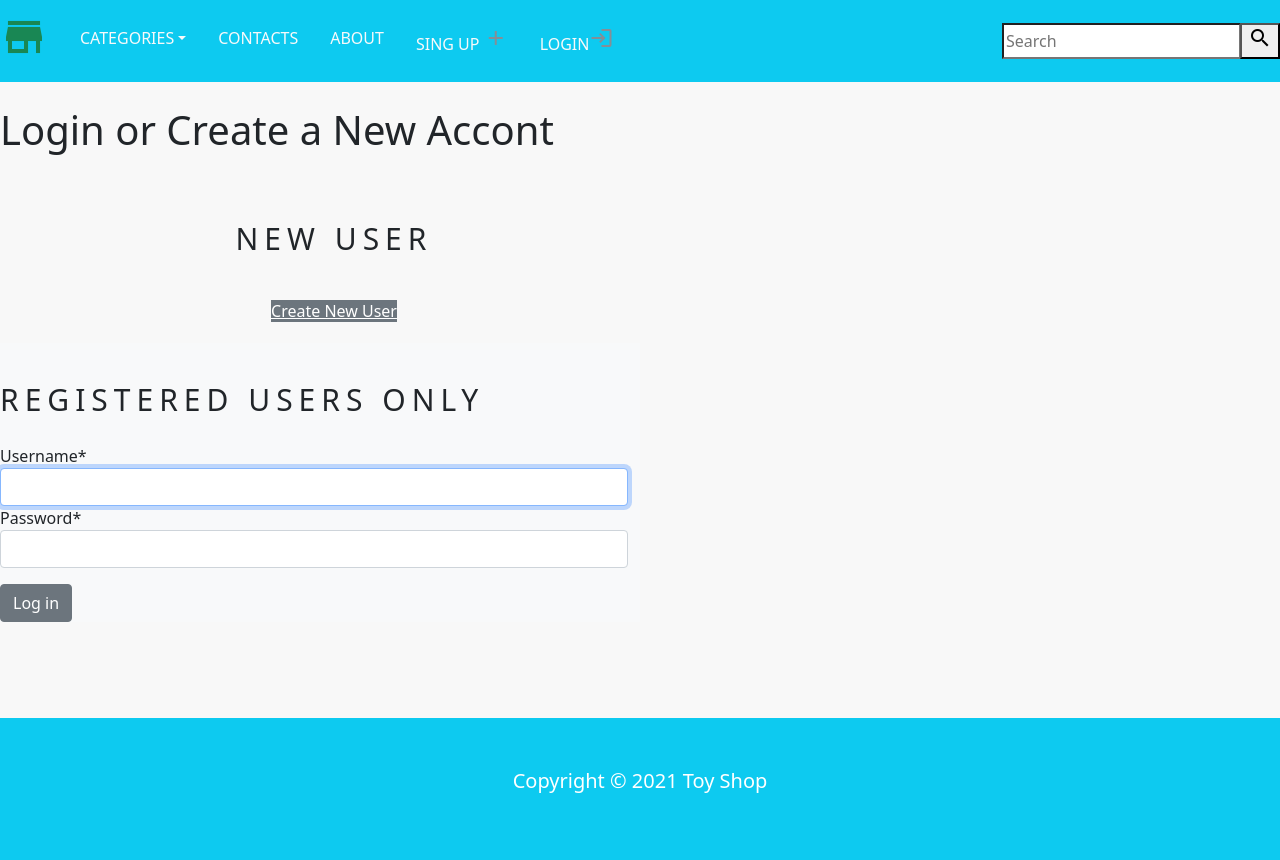
After one commit to grungeigrix/Ecommerce-website, a Django app: page /account/login/ in a window 1280 px wide. The commit adds this page. Run offline with Django 3.2, Linux system fonts and the light colour scheme; data that the repository does not hold is empty; some libraries are stand-ins or nearby versions.

Commit message:
login and logout users

```diff
--- a/ecom/ew/static/css/base.css
+++ b/ecom/ew/static/css/base.css
@@ -24,3 +24,7 @@ body {
 	color: red;
 	font-weight: bold;
 }
+
+.custom_div {
+	margin: 20px !important
+}
--- a/ecom/shop/templates/cart.html
+++ b/ecom/shop/templates/cart.html
@@ -40,7 +40,7 @@
 				{% for cart_item in cart_items %}
 				<tr>
 					<td>
-						<a href="cart_item.product.get_url">
+						<a href="{{ cart_item.product.get_url }}">
 							<img src="{{cart_item.product.image.url}}" width="100" height="100">
 						</a>
 					</td>
--- /dev/null
+++ b/ecom/shop/templates/login.html
@@ -0,0 +1,48 @@
+{% extends 'base.html' %}
+
+{% load static %}
+
+{% load crispy_forms_tags %}
+
+{% block title %}
+	Log in
+{% endblock %}
+
+{% block content %}
+
+	<div class="conteiner">
+		<br>
+		<h1>
+			Login or Create a New Accont
+		</h1>
+		<div class="row">
+			<div class="col-12 col-sm-12 col-lg-6 text-center custom_div">
+				<br>
+				<h2 class="product_title">
+					New User
+				</h2>
+				<br>
+				<a href="{% url 'signup' %}" class="btn-secondary">Create New User</a>
+			</div>
+			<div class="col-12 col-sm-12 col-md-12 col-lg-6 bg-light">
+				<div>
+					<br>
+					<h2 class="product_title">
+						Registered Users Only
+					</h2>
+					<form method="post">
+						{% csrf_token %}
+						<p>{{ form | crispy }}</p>
+						<button type='submit' class="btn btn-secondary">
+							Log in
+						</button>
+					</form>
+				</div>
+
+			</div>
+		</div>
+		<br>
+	</div>
+	<br>
+
+{% endblock %}
--- a/ecom/shop/templates/navbar.html
+++ b/ecom/shop/templates/navbar.html
@@ -23,6 +23,25 @@
 			<li class="nav-item ">
 				<a class="nav-link text-light text-uppercase font-weight-bold px-3" href="">About</a>
 			</li>
+
+			{% if request.user.is_authenticated and request.user.first_name %}
+			<li class="nav-item ">
+				<span class="nav-link text-light text-uppercase font-weight-bold px-3" href="">Welcome, {{request.user.first_name}}! <i class="material-icons cart-icon">account_circle</i></span>
+			</li>
+
+			<li class="nav-item ">
+				<a class="nav-link text-light text-uppercase font-weight-bold px-3" href="{% url 'signout' %}">Sign out <i class="material-icons cart-icon">exit_to_app</i></a>
+			</li>
+
+			{% else %}
+			<li class="nav-item ">
+				<a class="nav-link text-light text-uppercase font-weight-bold px-3" href="{% url 'signup' %}">Sing up <i class="material-icons cart-icon">add</i></a>
+			</li>
+			<li class="nav-item ">
+				<a class="nav-link text-light text-uppercase font-weight-bold px-3" href="{% url 'login' %}">Login<i class="material-icons cart-icon">login</i></a>
+			</li>
+
+			{% endif %}
 			{% if item_count > 0 %}
 			<li class="nav-item ">
 				<a class="nav-link text-light text-uppercase font-weight-bold px-3" href="{% url 'cart_detail' %}"><i class="material-icons cart-icon">add_shopping_cart</i>({{item_count}})</a>
--- a/ecom/shop/urls.py
+++ b/ecom/shop/urls.py
@@ -12,6 +12,8 @@ urlpatterns = [
     path('cart/remove/<int:product_id>', views.cart_remove, name='cart_remove'),
     path('cart/remove_product/<int:product_id>', views.cart_remove_product, name='cart_remove_product'),
     path('account/create/', views.signUpView, name='signup'),
+    path('account/login/', views.loginView, name='login'),
+    path('account/signout/', views.signoutView, name='signout'),
 ] + static(settings.MEDIA_URL, document_root=settings.MEDIA_ROOT)
 
 if settings.DEBUG:
--- a/ecom/shop/views.py
+++ b/ecom/shop/views.py
@@ -3,7 +3,8 @@ from .models import Category, Product, Cart, CartItem
 from django.core.exceptions import ObjectDoesNotExist
 from django.contrib.auth.models import Group, User
 from .forms import SignUpForm
-
+from django.contrib.auth.forms import AuthenticationForm
+from django.contrib.auth import login, authenticate, logout
 
 
 def home(request, category_slug = None):
@@ -90,3 +91,23 @@ def signUpView(request):
 	else:
 		form = SignUpForm()
 	return render(request, 'signup.html', {'form': form})
+
+def loginView(request):
+	if request.method == 'POST':
+		form = AuthenticationForm(data=request.POST)
+		if form.is_valid():
+			username = request.POST['username']
+			password = request.POST['password']
+			user = authenticate (username=username, password=password)
+			if user is not None:
+				login(request, user)
+				return redirect('home')
+			else:
+				return redirect('signup')
+	else:
+		form = AuthenticationForm()
+	return render(request, 'login.html', {'form': form})
+
+def signoutView(request):
+	logout(request)
+	return redirect('login')
```
